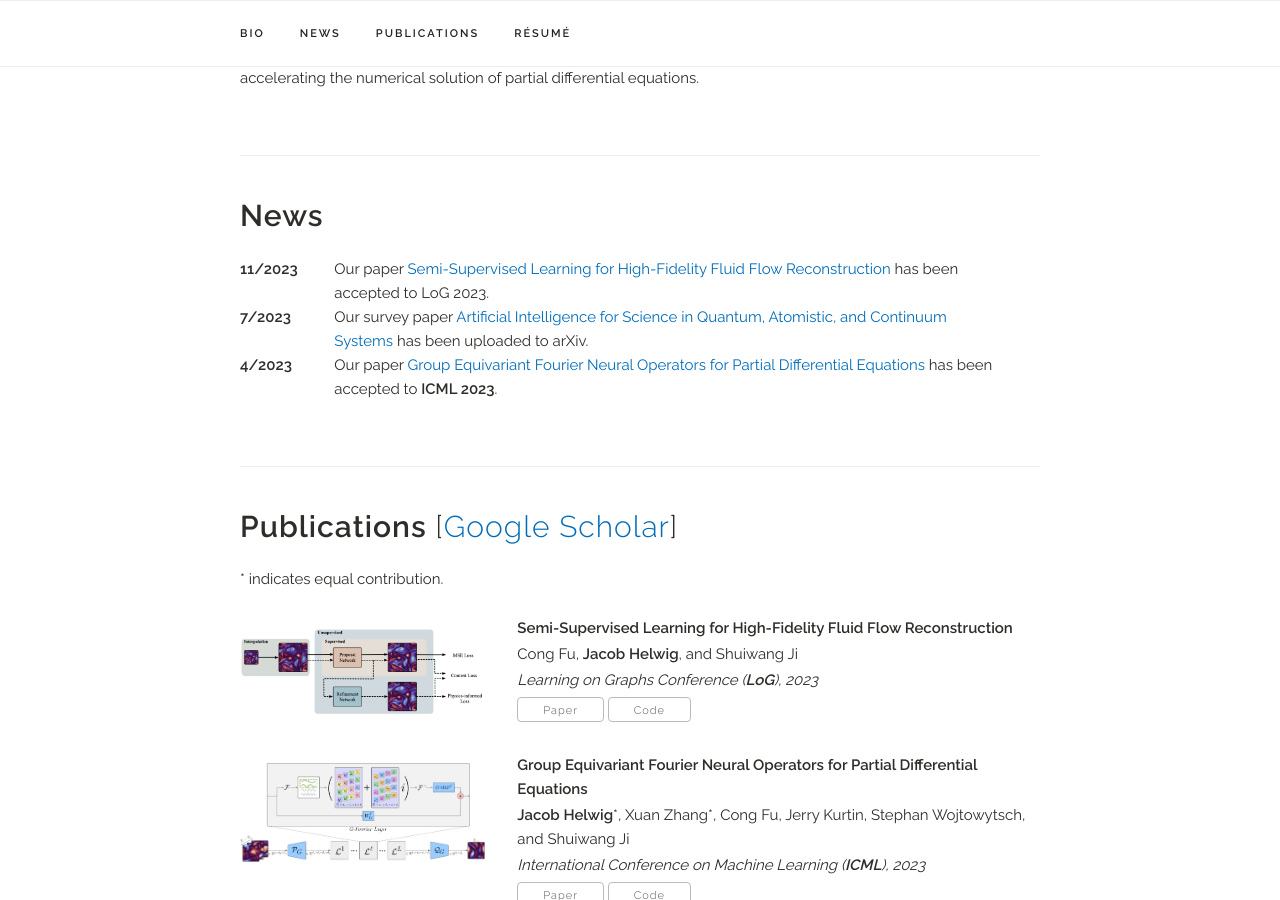
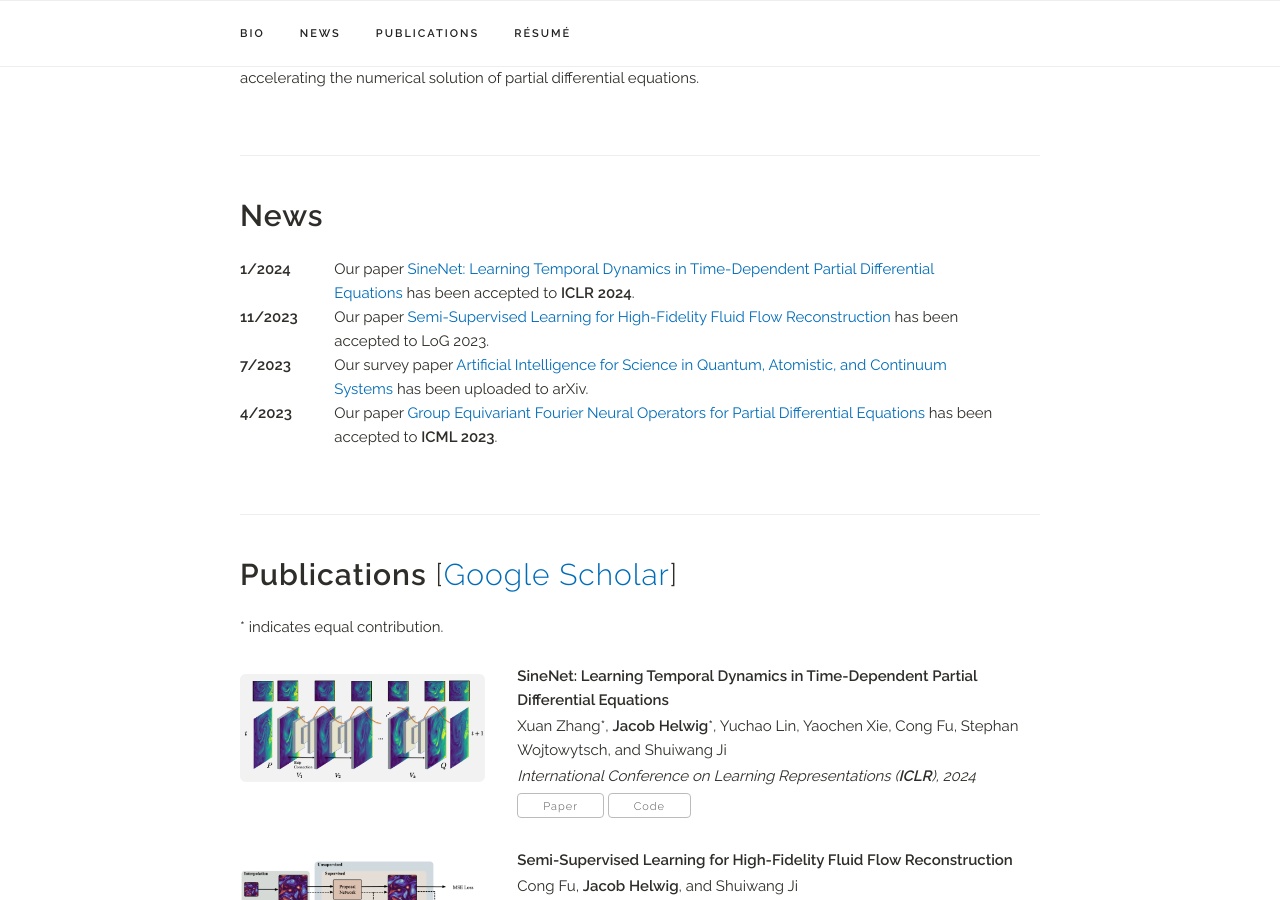
Before and after one commit to JacobHelwig/JacobHelwig.github.io, a Jekyll site: the page built from index.html, in a window 1280 px wide and 900 px high, scrolled down 548 px. Built offline with Jekyll 4.4.1, drawn with Linux system fonts in a browser that asks for light colours; a style sheet for code colours, icons or effects is not loaded.

Commit message:
Add SineNet and update resume

```diff
--- a/_data/news.yaml
+++ b/_data/news.yaml
@@ -1,4 +1,7 @@
 news:
+
+- title: "Our paper <a href='https://openreview.net/forum?id=LSYhE2hLWG'>SineNet: Learning Temporal Dynamics in Time-Dependent Partial Differential Equations</a> has been accepted to <b>ICLR 2024</b>."
+  date: "1/2024"
 
 - title: "Our paper <a href='https://jacobhelwig.github.io/'>Semi-Supervised Learning for High-Fidelity Fluid Flow Reconstruction</a> has been accepted to LoG 2023."
   date: "11/2023"
@@ -8,21 +11,3 @@ news:
 
 - title: "Our paper <a href='https://arxiv.org/abs/2306.05697'>Group Equivariant Fourier Neural Operators for Partial Differential Equations</a> has been accepted to <b>ICML 2023</b>."
   date: "4/2023"
-
-# - title: "Our paper <a href='https://mengliu1998.github.io'>Neighbor2Seq: Deep Learning on Massive Graphs by Transforming Neighbors to Sequences</a> has been accepted to <b>SDM 2022</b>."
-#   date: "12/2021"
-
-# - title: "Our paper <a href='https://ieeexplore.ieee.org/document/9645300'>Non-Local Graph Neural Networks</a> has been accepted to <b>TPAMI</b>."
-#   date: "12/2021"
-
-# - title: "Our paper <a href='https://jmlr.org/papers/v22/21-0343.html'>DIG: A Turnkey Library for Diving into Graph Deep Learning Research</a> has been accepted to <b>JMLR</b>."
-#   date: "09/2021"
-
-# - title: "We won a Runner-up award of <a href='https://ogb.stanford.edu/kddcup2021/'>KDD Cup on Open Graph Benchmark Large-Scale Challenge (OGB-LSC)</a>. More details are in <a href='https://arxiv.org/abs/2106.08551'>Fast Quantum Property Prediction via Deeper 2D and 3D Graph Networks</a>."
-#   date: "06/2021"
-
-# - title: "Our paper <a href='https://arxiv.org/abs/2102.00546'>GraphEBM: Molecular Graph Generation with Energy-Based Models</a> has been accepted to EBM Workshop at ICLR2021!"
-#   date: "04/2021"
-
-# - title: "Our python library <a href='https://github.com/divelab/DIG'>DIG: Dive into Graphs</a> is released! DIG provides a unified testbed for advanced graph deep learning tasks, such as graph generation, self-supervised learning, explainability, and 3D graphs."
-#   date: "03/2021"
--- a/_data/publications.yaml
+++ b/_data/publications.yaml
@@ -1,4 +1,12 @@
 papers:
+
+  - title: "SineNet: Learning Temporal Dynamics in Time-Dependent Partial Differential Equations"
+    authors: "Xuan Zhang*, <b>Jacob Helwig</b>*, Yuchao Lin, Yaochen Xie, Cong Fu, Stephan Wojtowytsch, and Shuiwang Ji"
+    venue: "International Conference on Learning Representations (<b>ICLR</b>), 2024"
+    paper_pdf: "https://openreview.net/forum?id=LSYhE2hLWG"
+    code: "https://anonymous.4open.science/r/SineNet-03B2/README.md"
+    img: "/assets/imgs/SineNet.png"
+    selected: y
 
   - title: "Semi-Supervised Learning for High-Fidelity Fluid Flow Reconstruction"
     authors: "Cong Fu, <b>Jacob Helwig</b>, and Shuiwang Ji"
@@ -32,67 +40,3 @@ papers:
     paper_pdf: "https://arxiv.org/abs/2303.08979"
     code: "https://github.com/JacobHelwig/covdepGE"
     selected: y
-
-  # - title: "Spherical Message Passing for 3D Molecular Graphs"
-  #   authors: "Yi Liu*, Limei Wang*, <b>Meng Liu</b>, Yuchao Lin, Xuan Zhang, Bora Oztekin, and Shuiwang Ji"
-  #   venue: "International Conference on Learning Representations (<b>ICLR</b>), 2022"
-  #   paper_pdf: "https://openreview.net/forum?id=givsRXsOt9r"
-  #   code: "https://github.com/divelab/DIG/blob/dig/examples/threedgraph/threedgraph.ipynb"
-  #   img: "/assets/imgs/SphereNet.jpg"
-  #   selected: y
-
-  # - title: "Neighbor2Seq: Deep Learning on Massive Graphs by Transforming Neighbors to Sequences"
-  #   authors: "<b>Meng Liu</b> and Shuiwang Ji"
-  #   venue: "SIAM International Conference on Data Mining (<b>SDM</b>), 2022"
-  #   paper_pdf: "https://arxiv.org/abs/2202.03341"
-  #   code: "https://github.com/divelab/Neighbor2Seq"
-  #   supplement: "https://github.com/divelab/Neighbor2Seq/blob/main/Neighbor2Seq_SDM2022_supp.pdf"
-  #   img: "/assets/imgs/Neighbor2Seq.png"
-  #   selected: y
-
-  # - title: "Non-Local Graph Neural Networks"
-  #   authors: "<b>Meng Liu*</b>, Zhengyang Wang*, and Shuiwang Ji"
-  #   venue: "IEEE Transactions on Pattern Analysis and Machine Intelligence (<b>TPAMI</b>), 2021"
-  #   paper_pdf: "https://ieeexplore.ieee.org/document/9645300"
-  #   code: "https://github.com/divelab/Non-Local-GNN"
-  #   literature_collection: "https://github.com/mengliu1998/DL4DisassortativeGraphs"
-  #   img: "/assets/imgs/NLGNN.png"
-  #   selected: y
-
-  # - title: "Fast Quantum Property Prediction via Deeper 2D and 3D Graph Networks"
-  #   authors: "<b>Meng Liu*</b>, Cong Fu*, Xuan Zhang, Limei Wang, Yaochen Xie, Hao Yuan, Youzhi Luo, Zhao Xu, Shenglong Xu, and Shuiwang Ji"
-  #   venue: "<b>AI4Science Workshop at NeurIPS</b>, 2021"
-  #   paper_pdf: "https://arxiv.org/abs/2106.08551"
-  #   code: "https://github.com/divelab/MoleculeX"
-  #   img: "/assets/imgs/DeeperDAGNN.png"
-  #   selected: y
-  #   note: "<b style='color:red !important;'>Awardee of KDD Cup 2021 on <a href='https://ogb.stanford.edu/kddcup2021/'>OGB-LSC</a> </b>"
-
-  # - title: "DIG: A Turnkey Library for Diving into Graph Deep Learning Research"
-  #   authors: "<b>Meng Liu*</b>, Youzhi Luo*, Limei Wang*, Yaochen Xie*, Hao Yuan*, Shurui Gui*, Haiyang Yu*, Zhao Xu, Jingtun Zhang, Yi Liu, Keqiang Yan, Haoran Liu, Cong Fu, Bora Oztekin, Xuan Zhang, and Shuiwang Ji"
-  #   venue: "Journal of Machine Learning Research (<b>JMLR</b>), 2021"
-  #   paper_pdf: "https://jmlr.org/papers/v22/21-0343.html"
-  #   code: "https://github.com/divelab/DIG"
-  #   code_star: "https://img.shields.io/github/stars/divelab/DIG?style=social"
-  #   documentation: "https://diveintographs.readthedocs.io/en/latest/"
-  #   img: "/assets/imgs/DIG-logo.jpg"
-  #   selected: y
-
-  # - title: "GraphEBM: Molecular Graph Generation with Energy-Based Models"
-  #   authors: "<b>Meng Liu</b>, Keqiang Yan, Bora Oztekin, and Shuiwang Ji"
-  #   venue: "<b>EBM Workshop at ICLR</b>, 2021"
-  #   paper_pdf: "https://arxiv.org/abs/2102.00546"
-  #   code: "https://github.com/divelab/DIG/blob/dig/examples/ggraph/GraphEBM"
-  #   img: "/assets/imgs/graphebm_training.png"
-  #   selected: y
-
-  # - title: "Towards Deeper Graph Neural Networks"
-  #   authors: "<b>Meng Liu</b>, Hongyang Gao, and Shuiwang Ji"
-  #   venue: "ACM SIGKDD International Conference on Knowledge Discovery and Data Mining (<b>KDD</b>), 2020"
-  #   paper_pdf: "https://dl.acm.org/doi/abs/10.1145/3394486.3403076"
-  #   code: "https://github.com/mengliu1998/DeeperGNN"
-  #   code_star: "https://img.shields.io/github/stars/mengliu1998/DeeperGNN?style=social"
-  #   literature_collection: "https://github.com/mengliu1998/awesome-deep-gnn"
-  #   literature_collection_star: "https://img.shields.io/github/stars/mengliu1998/awesome-deep-gnn?style=social"
-  #   img: "/assets/imgs/DAGNN.jpg"
-  #   selected: y
```
Also changed, not shown: assets/imgs/SineNet.png (added), 2 other files.
